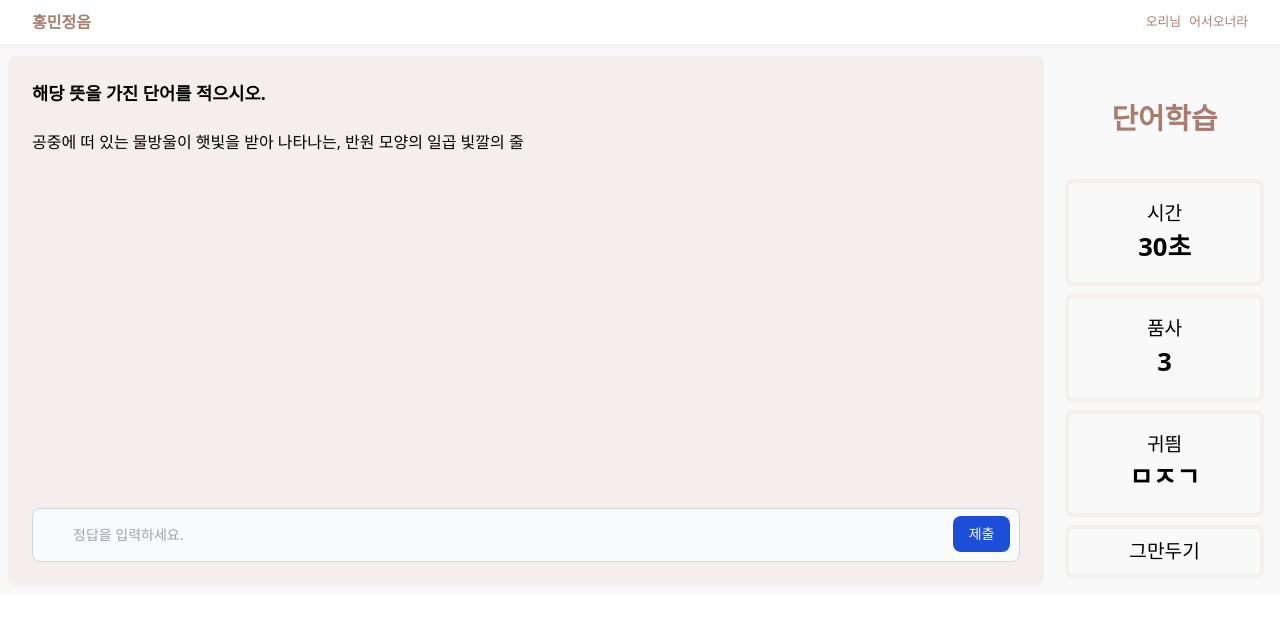
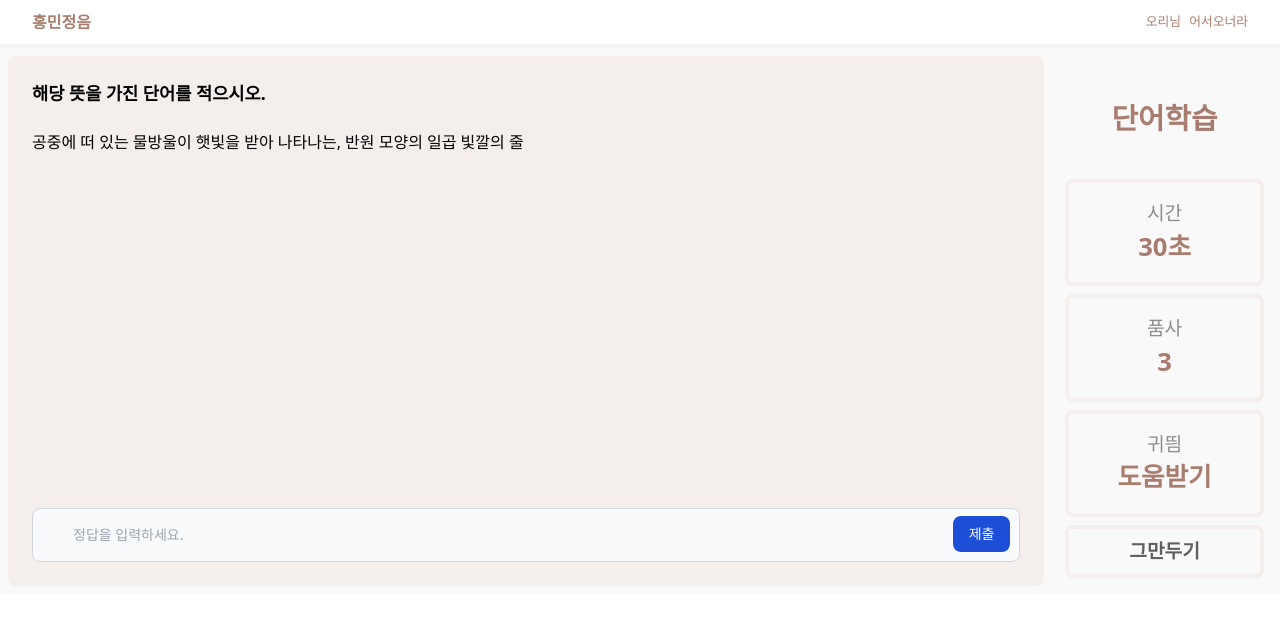
Before and after one commit to aemong22/HMJE, a React (Create React App) app in the folder front-server/: page /wordStudy in a window 1280 px wide. Shown: the top 624 px of the page. Built offline with nearby package versions, Linux system fonts and the light colour scheme.

Commit message:
feature : 추가 학습 레이아웃

```diff
--- a/front-server/src/Components/Study/Study.tsx
+++ b/front-server/src/Components/Study/Study.tsx
@@ -10,6 +10,8 @@ function Study({question, studyType,num,setNum,correct,setCorrect,wrong,setWrong
     if(code>-1 && code<11172) result += cho[Math.floor(code/588)];
     else result += question[num].word_name.charCodeAt(i);
   }
+
+  const [hint, setHint] = useState<Boolean>(false);
 
 
 
@@ -53,19 +55,19 @@ function Study({question, studyType,num,setNum,correct,setCorrect,wrong,setWrong
                 문맥학습
               </>}
               </div>
-            <div className="border-4 lg:py-4 md:py-2 m-2 px-8 rounded-lg md:text-[1.6rem] sm:text-[1.3rem] text-[1rem] flex flex-col justify-center font-bold border-[#F4EFEC]">
-              <span className="md:text-[1.2rem] sm:text-[1rem] text-[0.9rem] font-medium">시간</span>
+            <div className="border-4 lg:py-4 md:py-2 m-2 px-8 rounded-lg md:text-[1.6rem] sm:text-[1.3rem] text-[1rem] flex flex-col justify-center font-bold border-[#F4EFEC] text-[#A87C6E]">
+              <span className="md:text-[1.2rem] sm:text-[1rem] text-[0.9rem] font-medium text-[#8E8E8E]">시간</span>
               30초
             </div>
-            <div className="border-4 m-2 lg:py-4 md:py-2 px-8 rounded-lg md:text-[1.6rem] sm:text-[1.3rem] text-[1rem] flex flex-col justify-center font-bold border-[#F4EFEC]">
-              <span className="md:text-[1.2rem] sm:text-[1rem] text-[0.9rem] font-medium">품사</span>
+            <div className="border-4 m-2 lg:py-4 md:py-2 px-8 rounded-lg md:text-[1.6rem] sm:text-[1.3rem] text-[1rem] flex flex-col justify-center font-bold border-[#F4EFEC] text-[#A87C6E]">
+              <span className="md:text-[1.2rem] sm:text-[1rem] text-[0.9rem] font-medium text-[#8E8E8E]">품사</span>
               {question[num].word_type}
             </div>
-            <div className="border-4 m-2 lg:py-4 md:py-2 px-8 rounded-lg md:text-[1.6rem] sm:text-[1.3rem] text-[1rem] flex flex-col justify-center font-bold border-[#F4EFEC]">
-              <span className="md:text-[1.2rem] sm:text-[1rem] text-[0.9rem] font-medium">귀띔</span>
-              {result}
+            <div className="border-4 m-2 lg:py-4 md:py-2 px-8 rounded-lg md:text-[1.6rem] sm:text-[1.3rem] text-[#A87C6E] text-[1rem] flex flex-col justify-center font-bold border-[#F4EFEC]">
+              <span className="md:text-[1.2rem] sm:text-[1rem] text-[0.9rem] font-medium text-[#8E8E8E]">귀띔</span>
+              {hint ? <>{result}</> : <><div className="hover:text-[#F7CCB7] cursor-pointer" onClick={()=> setHint(true)}>도움받기</div></>}
             </div>
-            <div className="border-4 m-2 py-4 md:py-2 px-8 rounded-lg md:text-[1.2rem] sm:text-[1.1rem] text-[1rem] flex flex-col justify-center border-[#F4EFEC]">그만두기</div>
+            <div className="border-4 m-2 py-4 md:py-2 px-8 rounded-lg md:text-[1.2rem] sm:text-[1.1rem] text-[1rem] flex flex-col justify-center border-[#F4EFEC] text-[#5F5F5F] font-bold cursor-pointer">그만두기</div>
           </div>
         </div>
       </div>
```
